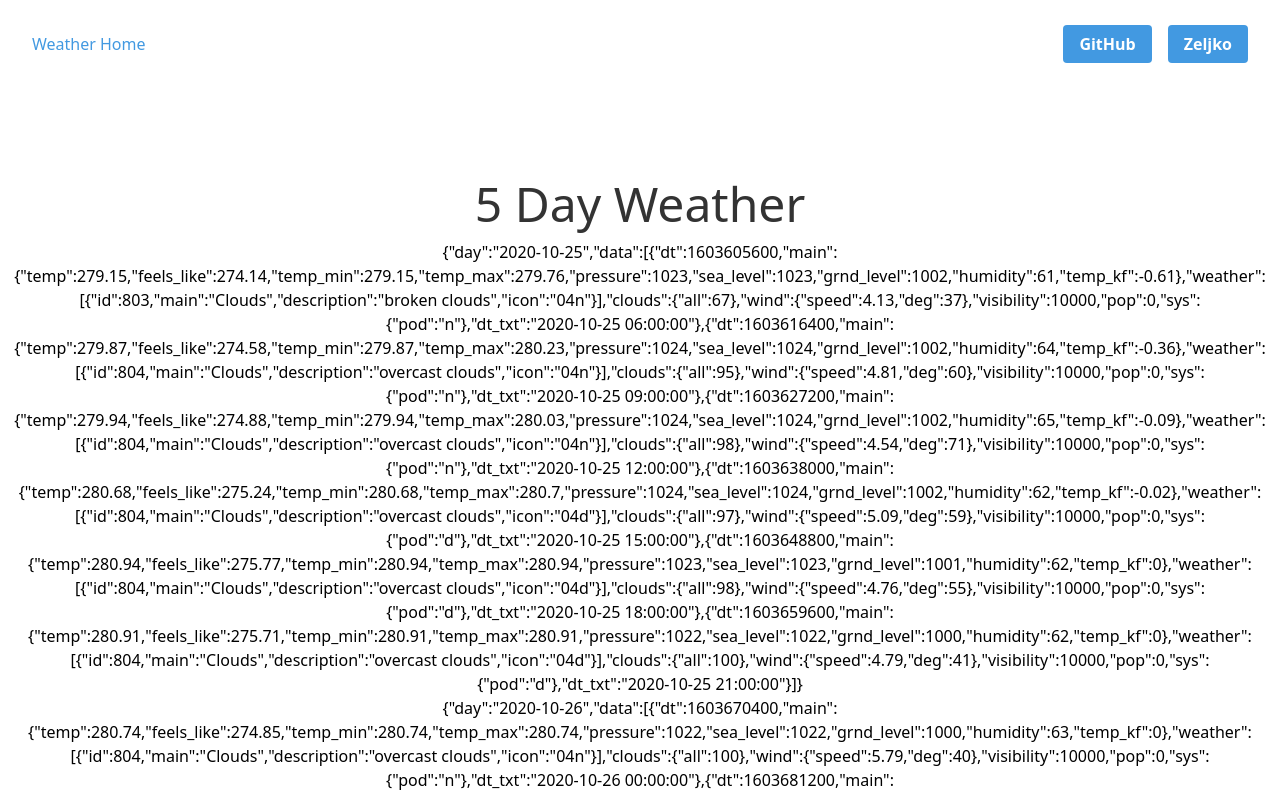
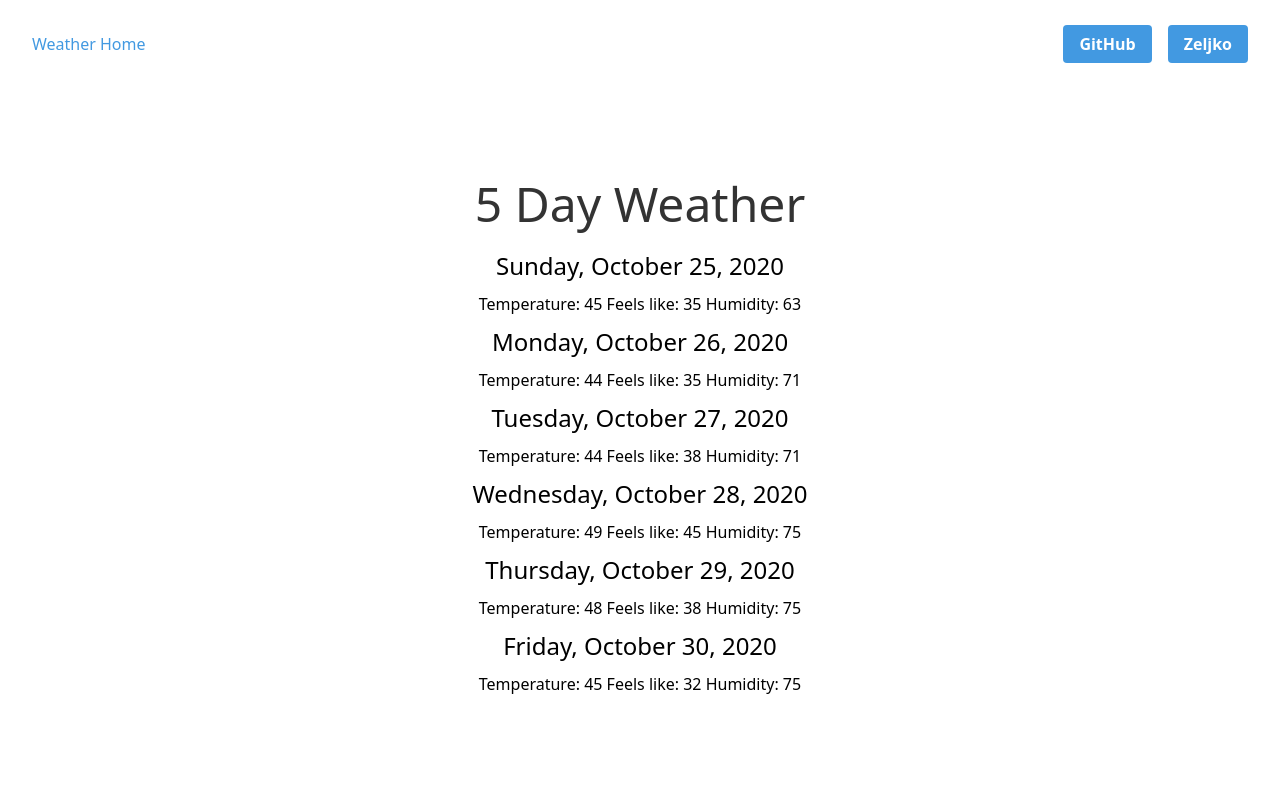
Before and after one commit to desireco/weather-5day, a Next.js app: page / in a window 1280 px wide. Shown: the top 796 px of the page. Built offline with nearby package versions, Linux system fonts and the light colour scheme.

Commit message:
calculate and show temps

```diff
--- a/components/FiveDayForecast.js
+++ b/components/FiveDayForecast.js
@@ -1,6 +1,6 @@
-import Daily from "../components/daily"
+import Daily from "./daily"
 
-export default function WeatherForecast(weather) {
+export default function FiveDayForecast(weather) {
   // crazy
   const data = weather["weather"]["weather"]
   const dates = Object.keys(data)
--- a/components/daily.js
+++ b/components/daily.js
@@ -1,8 +1,30 @@
+import { round } from 'lodash';
+import meanBy from 'lodash/meanBy';
+
+function getAvgKey(data, key) {
+  return meanBy(data, (i) => i["main"][key]);
+}
+
+function KtoF(temp) {
+  return round((temp - 273.15) * 1.8 + 32.00)
+}
+
 export default function Daily(data) {
+  const wdata = data["data"]
+
+  // Day of the week
+  const dateOfForecast = new Date(data["day"]);
+  const dateTimeFormatted = dateOfForecast.toLocaleDateString("en-US",{weekday: "long",year: "numeric",month:"long",day:"numeric"})
+
+  const temp = wdata[1]["main"]
+  let t = KtoF(getAvgKey(wdata, "temp"))
+  let tFeels = KtoF(getAvgKey(wdata, "feels_like"))
+  let humidity = round(getAvgKey(wdata, "humidity"))
 
   return (
-    <p>
-      {JSON.stringify(data)}
-    </p>
+    <div className={dateOfForecast}>
+      <h3 class="text-2xl py-2">{dateTimeFormatted} </h3>
+      <p>Temperature: {t} Feels like: {tFeels} Humidity: {humidity}</p>
+    </div>
   )
 }
--- a/package.json
+++ b/package.json
@@ -8,6 +8,7 @@
   },
   "dependencies": {
     "lodash": "^4.17.20",
+    "moment": "^2.29.1",
     "next": "latest",
     "react": "^16.13.1",
     "react-dom": "^16.13.1"
--- a/pages/index.js
+++ b/pages/index.js
@@ -14,6 +14,7 @@ export async function getServerSideProps() {
 }
 
 export default function IndexPage(weather) {
+
   return (
     <div>
       <Nav />
```
Also changed, not shown: 1 other file (tests, documents, lock files or other folders).
